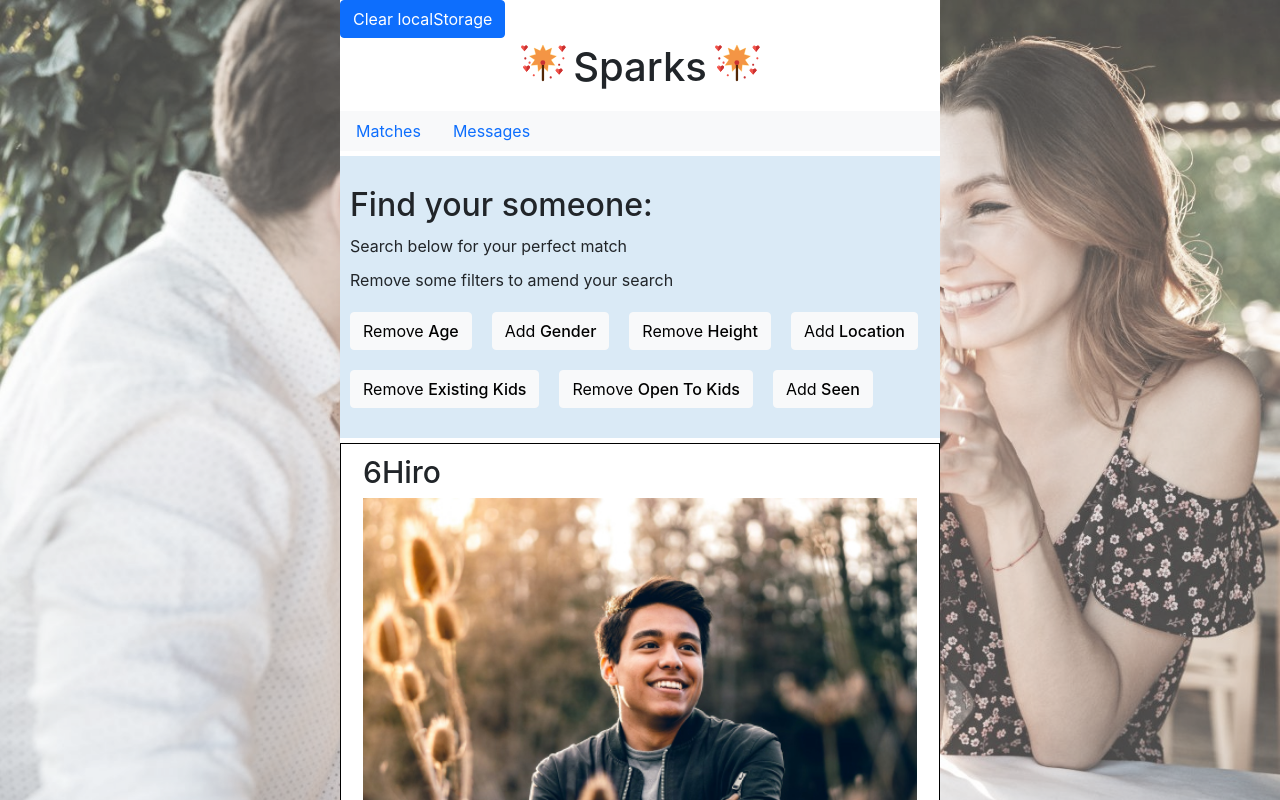
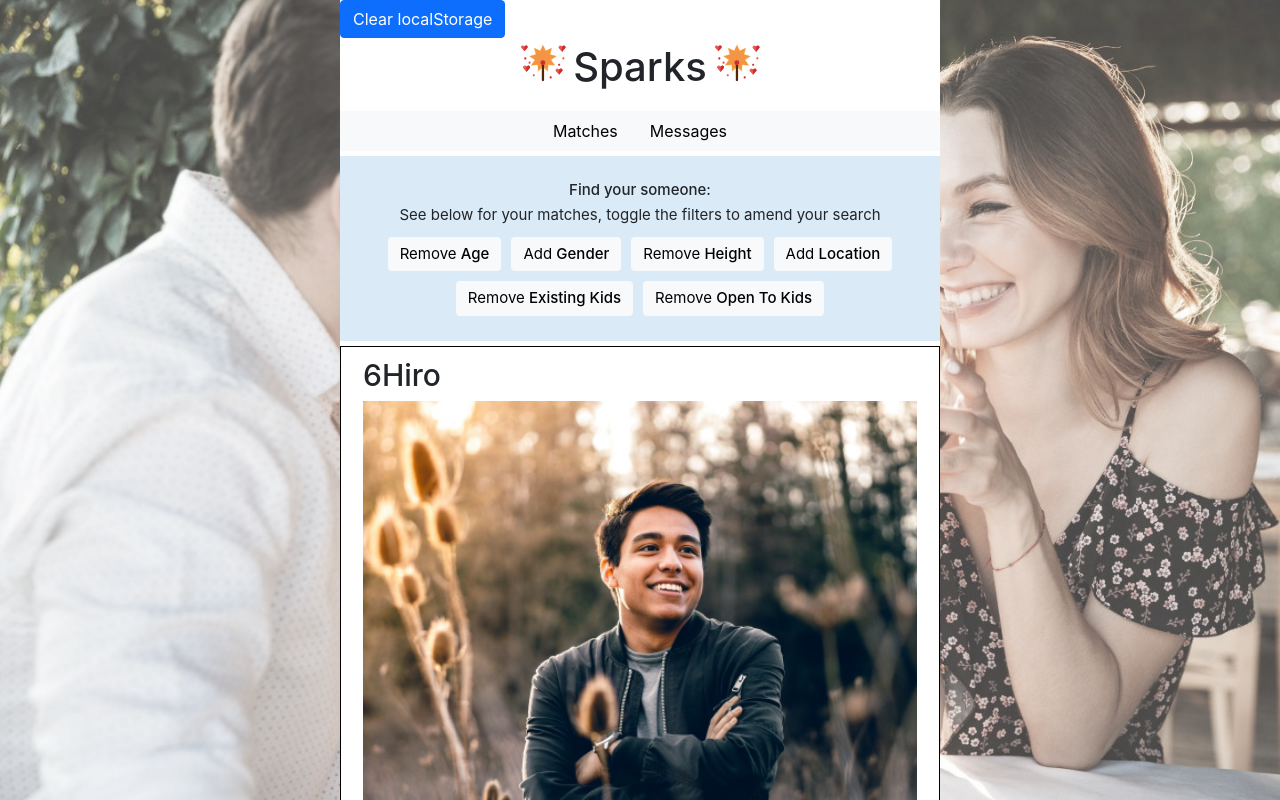
Before and after one commit to russellcs/ft1-dating-app, a React (Create React App) app: page / in a window 1280 px wide. Both pictures are taken after a click on the button "Hidden Message - Bypass Onboarding". Shown: the top 800 px of the page. Built offline with nearby package versions, Linux system fonts and the light colour scheme.

Commit message:
styling added

```diff
--- a/src/components/BypassOnboarding/BypassOnboarding.jsx
+++ b/src/components/BypassOnboarding/BypassOnboarding.jsx
@@ -1,26 +1,18 @@
-import Navbar from "../Navbar";
 import "./BypassOnboarding.scss";
 import { useDispatch } from "react-redux";
 import { types } from "../../redux/types";
 
 const BypassOnboarding = () => {
   const dispatch = useDispatch();
-  // let hidden = true
-
-  // const hiddenClicked = () => {
-  //   hidden = !hidden;
-  //   console.log(hidden)
-
-  //   if (hidden === false) {
-  //     console.log("Navbar to show");
-  //     console.log("screen to be 1");
-  //     <Navbar />
-  //   }
-  // }
 
   return (
     <div className="BypassOnboarding">
-      <button className="btn" onClick={() => dispatch({type: types.BYPASS_ONBOARDING})}>Hidden Message - Bypass Onboarding</button>
+      <button
+        className="btn bypassOboarding"
+        onClick={() => dispatch({ type: types.BYPASS_ONBOARDING })}
+      >
+        Hidden Message - Bypass Onboarding
+      </button>
     </div>
   );
 };
--- a/src/components/BypassOnboarding/BypassOnboarding.scss
+++ b/src/components/BypassOnboarding/BypassOnboarding.scss
@@ -2,10 +2,8 @@
   button {
     background-color: seagreen;
     float: right;
-    // display: none;
-    // height: 100px;
-    // bottom: 100px;
-    // width: 100px;
-    // z-index: 50;
+    background: transparent;
+    border: none !important;
+    font-size:0;
   }
 }
--- a/src/components/Interface.jsx
+++ b/src/components/Interface.jsx
@@ -42,7 +42,7 @@ const Interface = (props) => {
       )}
 
       <BypassOnboarding />
-      {/* <Footer /> */}
+      <Footer />
     </>
   );
 };
--- a/src/components/Matching.jsx
+++ b/src/components/Matching.jsx
@@ -30,7 +30,7 @@ const Matching = () => {
   const dispatch = useDispatch();
 
   let currentUser = getUserById(currentUserId, users);
-  console.log(currentUser)
+  // console.log(currentUser)
 
   // Filters out incompatible users (including seen) from array of potencial matches
   const potentialMatchFilter = (user) => {
--- a/src/components/Navbar.jsx
+++ b/src/components/Navbar.jsx
@@ -1,31 +1,39 @@
 import { useDispatch } from "react-redux";
 import { types } from "../redux/types";
-import { useSelector } from "react-redux";
+import gsap from "gsap";
 
 const Navbar = () => {
   const dispatch = useDispatch();
-  const loggedIn = useSelector((state) => state.general.loggedIn);
+
+  const onEnter = ({ currentTarget }) => {
+    gsap.to(currentTarget, { color: "tomato" });
+  };
+
+  const onLeave = ({ currentTarget }) => {
+    gsap.to(currentTarget, { color: "black" });
+  };
 
   return (
-    <nav className="nav nav-pills flex-column flex-sm-row bg-light">
-      {/* {loggedIn === false && (
-        <button
-          className="nav-link"
-          onClick={() => dispatch({ type: types.SET_SCREEN, payload: 0 })}
-        >
-          Onboarding
-        </button>
-      )} */}
+    <nav
+      className="nav nav-pills flex-column flex-sm-row bg-light d-flex justify-content-center"
+      // style={{ margin: "auto" }}
+    >
       <button
         className="nav-link"
+        style={{ color: "black" }}
         onClick={() => dispatch({ type: types.SET_SCREEN, payload: 1 })}
+        onMouseEnter={onEnter}
+        onMouseLeave={onLeave}
       >
         Matches
       </button>
 
       <button
         className="nav-link"
+        style={{ color: "black" }}
         onClick={() => dispatch({ type: types.SET_SCREEN, payload: 2 })}
+        onMouseEnter={onEnter}
+        onMouseLeave={onLeave}
       >
         Messages
       </button>
--- a/src/components/Search.jsx
+++ b/src/components/Search.jsx
@@ -1,6 +1,7 @@
 import { types } from "../redux/types";
 import { useDispatch, useSelector } from "react-redux";
 import "./matching/search.scss";
+import gsap from "gsap";
 
 const Search = () => {
   const dispatch = useDispatch();
@@ -13,20 +14,30 @@ const Search = () => {
     { name: "distanceFilter", displayName: "Location" },
     { name: "existingKidsFilter", displayName: "Existing Kids" },
     { name: "openToKidsFilter", displayName: "Open To Kids" },
-    { name: "seenFilter", displayName: "Seen" },
+    // { name: "seenFilter", displayName: "Seen" },
   ];
 
+  const onEnter = ({ currentTarget }) => {
+    const newColour = matchingFilter[currentTarget.name] ? "#FFBC49" : "coral";
+    gsap.to(currentTarget, { backgroundColor: newColour });
+  };
+
+  const onLeave = ({ currentTarget }) => {
+    gsap.to(currentTarget, { backgroundColor: "#f8f9fa" });
+  };
+
   return (
-    <div className="search">
+    <div className="search ">
       <h2>Find your someone:</h2>
-      <p>Search below for your perfect match</p>
-      <p>Remove some filters to amend your search </p>
-      <div>
+      <p>
+        See below for your matches, toggle the filters to amend your
+        search
+      </p>
+      <div className="searchButtons">
         {buttons.map((button, index) => {
           return (
-            <>
             <button
-                className="btn btn-light"
+              className="btn btn-light "
               key={index}
               name={button.name}
               onClick={(e) => {
@@ -35,37 +46,12 @@ const Search = () => {
                   payload: e.target.name,
                 });
               }}
+              onMouseEnter={onEnter}
+              onMouseLeave={onLeave}
             >
               {matchingFilter[button.name] ? "Remove " : "Add "}
               <span>{button.displayName}</span>
             </button>
-              {/* <svg
-                id="demo"
-                xmlns="http://www.w3.org/2000/svg"
-                width="220"
-                height="60"
-                viewBox="0 0 220 60"
-              >
-                <rect
-                  x="0"
-                  y="0"
-                  width="60"
-                  height="60"
-                  rx="30"
-                  ry="30"
-                  // fill="#FFCC66"
-                  // style="opacity: 0.4;"
-                />
-                <text
-                  transform="translate(80 38)"
-                  text-anchor="middle"
-                  font-size="20"
-                  fill="#000"
-                >
-                  READ MORE
-                </text>
-              </svg> */}
-            </>
           );
         })}
       </div>
--- a/src/components/matching/matchedComponents/UserOpenToKids.jsx
+++ b/src/components/matching/matchedComponents/UserOpenToKids.jsx
@@ -2,7 +2,7 @@ import { matchedIcons } from "../matchedIcons";
 import { wantKids } from "../../../config/formConfig";
 
 const UserOpenToKids = (props) => {
-  console.log(props.openToKids);
+  // console.log(props.openToKids);
   return (
     <>
       <span className="matchedIcon">{matchedIcons.baby}</span>
--- a/src/components/matching/search.scss
+++ b/src/components/matching/search.scss
@@ -10,16 +10,19 @@
   background-color: #daeaf6;
   margin: 5px 0px;
 
-  // .searchButtons {
-  //   display: flex;
-  //   justify-content: center;
-  // }
+  .searchButtons {
+    text-align: center;
+  }
 
   button,
   h2,
   p {
-    margin: 10px;
+    margin: 5px;
+    font-size: 15px;
+    border: none;
+    text-align: center;
   }
+
   span {
     font-weight: 500;
   }
--- a/src/index.css
+++ b/src/index.css
@@ -31,5 +31,5 @@ code {
   margin: auto;
   position: relative;
   background-color: white;
-  min-height: 100%;
+  min-height: 80vh;
 }
--- a/src/utils/matching.js
+++ b/src/utils/matching.js
@@ -63,7 +63,7 @@ export const ageCheck = (user1, user2) => {
 };
 
 export const genderFilter = (currentUser, user) => {
-	console.log(currentUser, user);
+	// console.log(currentUser, user);
 	return (
 		currentUser.preferences.gender.includes(user.personalDetails.gender) &&
 		user.preferences.gender.includes(currentUser.personalDetails.gender)
```
Lines whose indentation alone changed are shown as unchanged.
